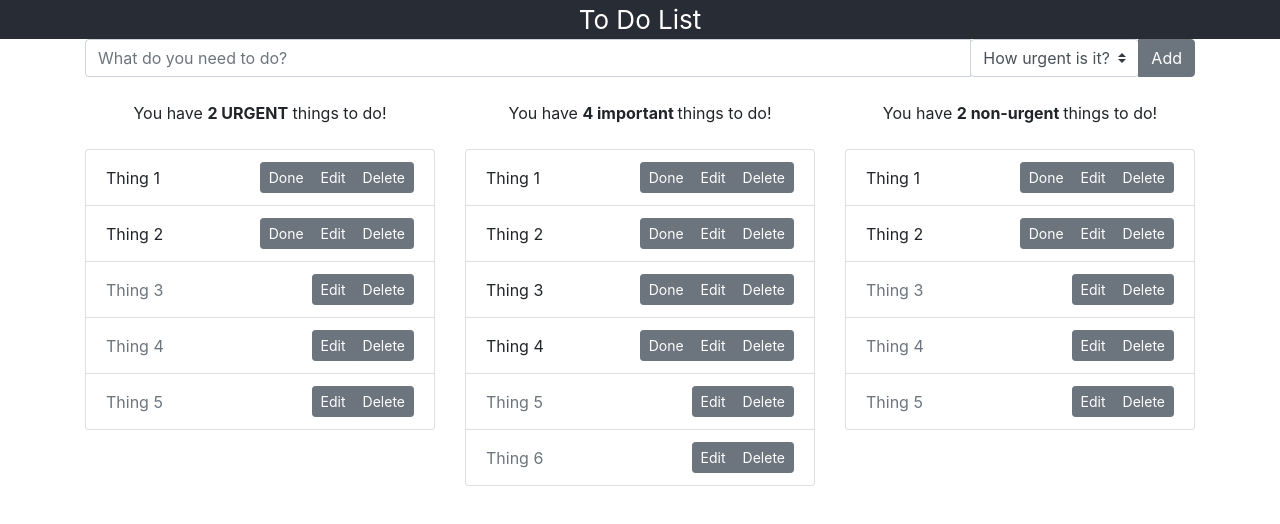
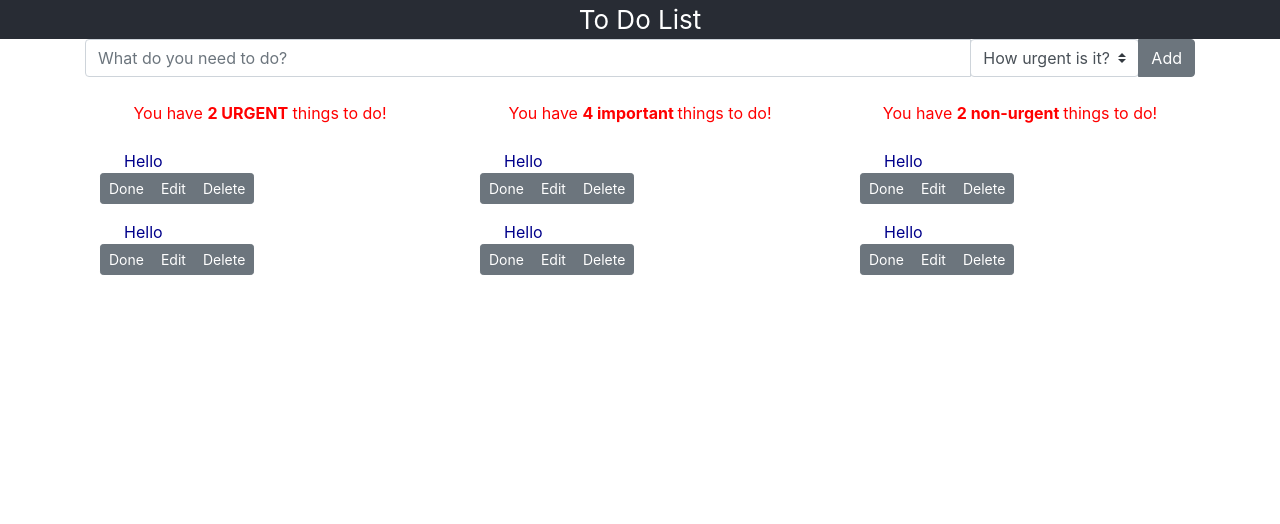
Before and after one commit to helenp360/todo_react_application, a React (Create React App) app: page / in a window 1280 px wide. Shown: the top 524 px of the page. Built offline with nearby package versions, Linux system fonts and the light colour scheme.

Commit message:
split task lists up into individual task items

```diff
--- a/src/App.js
+++ b/src/App.js
@@ -14,9 +14,30 @@ function App() {
 
       <TaskInput/>
       <br></br>
+
       <TaskItemHeading/>
       <br></br>
-      <TaskItem text="Task One"/>
+
+      <div className="container">
+        <div className="row">
+
+          <div className="col-12 col-sm-4 task-item">
+            <TaskItem/>
+            <TaskItem/>
+          </div>
+
+          <div className="col-12 col-sm-4 task-item">
+            <TaskItem/>
+            <TaskItem/>
+          </div>
+
+          <div className="col-12 col-sm-4 task-item">
+            <TaskItem/>
+            <TaskItem/>
+          </div>
+
+        </div>
+      </div>
 
 
     </div>
@@ -24,3 +45,9 @@ function App() {
 }
 
 export default App;
+
+
+//need heading then items, then headings etc
+//3 different headings for each level of urgency?
+
+//TaskItemActive and TaskItemInactive ?
--- a/src/TaskItem/TaskItem.js
+++ b/src/TaskItem/TaskItem.js
@@ -6,88 +6,15 @@ function TaskItem(props) {
     <div className="container">
       <div className="row">
         <div className="col-12 col-sm-4 task-item">
-          <ul className="list-group">
-            <li className="list-group-item d-flex justify-content-between align-items-center">Thing 1<div class="btn-group btn-group-sm" role="group" aria-label="Basic example">
-              <button type="button" class="btn btn-secondary">Done</button>
-              <button type="button" class="btn btn-secondary">Edit</button>
-              <button type="button" class="btn btn-secondary">Delete</button>
-            </div></li>
-            <li className="list-group-item d-flex justify-content-between align-items-center">Thing 2<div class="btn-group btn-group-sm" role="group" aria-label="Basic example">
-              <button type="button" class="btn btn-secondary">Done</button>
-              <button type="button" class="btn btn-secondary">Edit</button>
-              <button type="button" class="btn btn-secondary">Delete</button>
-            </div></li>
-            <li className="list-group-item disabled d-flex justify-content-between align-items-center" aria-disabled="true">Thing 3<div class="btn-group btn-group-sm" role="group" aria-label="Basic example">
-              <button type="button" class="btn btn-secondary">Edit</button>
-              <button type="button" class="btn btn-secondary">Delete</button>
-            </div></li>
-            <li className="list-group-item disabled d-flex justify-content-between align-items-center" aria-disabled="true">Thing 4<div class="btn-group btn-group-sm" role="group" aria-label="Basic example">
-              <button type="button" class="btn btn-secondary">Edit</button>
-              <button type="button" class="btn btn-secondary">Delete</button>
-            </div></li>
-            <li className="list-group-item disabled d-flex justify-content-between align-items-center" aria-disabled="true">Thing 5<div class="btn-group btn-group-sm" role="group" aria-label="Basic example">
-              <button type="button" class="btn btn-secondary">Edit</button>
-              <button type="button" class="btn btn-secondary">Delete</button>
-            </div></li>
-          </ul>
-        </div>
-        <div className="col-12 col-sm-4 task-item">
-          <ul className="list-group">
-            <li class="list-group-item d-flex justify-content-between align-items-center">Thing 1<div class="btn-group btn-group-sm" role="group" aria-label="Basic example">
-              <button type="button" class="btn btn-secondary">Done</button>
-              <button type="button" class="btn btn-secondary">Edit</button>
-              <button type="button" class="btn btn-secondary">Delete</button>
-            </div></li>
-            <li class="list-group-item d-flex justify-content-between align-items-center">Thing 2<div class="btn-group btn-group-sm" role="group" aria-label="Basic example">
-              <button type="button" class="btn btn-secondary">Done</button>
-              <button type="button" class="btn btn-secondary">Edit</button>
-              <button type="button" class="btn btn-secondary">Delete</button>
-            </div></li>
-            <li class="list-group-item d-flex justify-content-between align-items-center">Thing 3<div class="btn-group btn-group-sm" role="group" aria-label="Basic example">
-              <button type="button" class="btn btn-secondary">Done</button>
-              <button type="button" class="btn btn-secondary">Edit</button>
-              <button type="button" class="btn btn-secondary">Delete</button>
-            </div></li>
-            <li class="list-group-item d-flex justify-content-between align-items-center">Thing 4<div class="btn-group btn-group-sm" role="group" aria-label="Basic example">
-              <button type="button" class="btn btn-secondary">Done</button>
-              <button type="button" class="btn btn-secondary">Edit</button>
-              <button type="button" class="btn btn-secondary">Delete</button>
-            </div></li>
-            <li class="list-group-item disabled d-flex justify-content-between align-items-center" aria-disabled="true">Thing 5<div class="btn-group btn-group-sm" role="group" aria-label="Basic example">
-              <button type="button" class="btn btn-secondary">Edit</button>
-              <button type="button" class="btn btn-secondary">Delete</button>
-            </div></li>
-            <li class="list-group-item disabled d-flex justify-content-between align-items-center" aria-disabled="true">Thing 6<div class="btn-group btn-group-sm" role="group" aria-label="Basic example">
-              <button type="button" class="btn btn-secondary">Edit</button>
-              <button type="button" class="btn btn-secondary">Delete</button>
-            </div></li>
-          </ul>
-        </div>
-        <div className="col-12 col-sm-4 task-item">
-          <ul className="list-group">
-            <li className="list-group-item d-flex justify-content-between align-items-center">Thing 1<div class="btn-group btn-group-sm" role="group" aria-label="Basic example">
-              <button type="button" class="btn btn-secondary">Done</button>
-              <button type="button" class="btn btn-secondary">Edit</button>
-              <button type="button" class="btn btn-secondary">Delete</button>
-            </div></li>
-            <li className="list-group-item d-flex justify-content-between align-items-center">Thing 2<div class="btn-group btn-group-sm" role="group" aria-label="Basic example">
-              <button type="button" class="btn btn-secondary">Done</button>
-              <button type="button" class="btn btn-secondary">Edit</button>
-              <button type="button" class="btn btn-secondary">Delete</button>
-            </div></li>
-            <li className="list-group-item disabled d-flex justify-content-between align-items-center" aria-disabled="true">Thing 3<div class="btn-group btn-group-sm" role="group" aria-label="Basic example">
-              <button type="button" class="btn btn-secondary">Edit</button>
-              <button type="button" class="btn btn-secondary">Delete</button>
-            </div></li>
-            <li className="list-group-item disabled d-flex justify-content-between align-items-center" aria-disabled="true">Thing 4<div class="btn-group btn-group-sm" role="group" aria-label="Basic example">
-              <button type="button" class="btn btn-secondary">Edit</button>
-              <button type="button" class="btn btn-secondary">Delete</button>
-            </div></li>
-            <li className="list-group-item disabled d-flex justify-content-between align-items-center" aria-disabled="true">Thing 5<div class="btn-group btn-group-sm" role="group" aria-label="Basic example">
-              <button type="button" class="btn btn-secondary">Edit</button>
-              <button type="button" class="btn btn-secondary">Delete</button>
-            </div></li>
-          </ul>
+          <div className="task-item__text">
+            <p>Hello
+              <div class="btn-group btn-group-sm" role="group" aria-label="Basic example">
+                <button type="button" class="btn btn-secondary">Done</button>
+                <button type="button" class="btn btn-secondary">Edit</button>
+                <button type="button" class="btn btn-secondary">Delete</button>
+              </div>
+            </p>
+          </div>
         </div>
       </div>
     </div>
@@ -95,3 +22,11 @@ function TaskItem(props) {
 }
 
 export default TaskItem;
+
+          // <ul className="list-group">
+          //   <li className="list-group-item d-flex justify-content-between align-items-center">Thing 1<div class="btn-group btn-group-sm" role="group" aria-label="Basic example">
+          //     <button type="button" class="btn btn-secondary">Done</button>
+          //     <button type="button" class="btn btn-secondary">Edit</button>
+          //     <button type="button" class="btn btn-secondary">Delete</button>
+          //   </div></li>
+          // </ul>
--- a/src/TaskItemHeading/TaskItemHeading.css
+++ b/src/TaskItemHeading/TaskItemHeading.css
@@ -0,0 +1,3 @@
+.task-item-heading {
+    color: red;
+}
--- a/src/TaskItemHeading/TaskItemHeading.js
+++ b/src/TaskItemHeading/TaskItemHeading.js
@@ -3,15 +3,15 @@ import './TaskItemHeading.css';
 
 function TaskItemHeading() {
   return (
-    <div className="container task-item-heading">
+    <div className="container">
         <div className="row">
-            <div className="col-12 col-sm-4 listOfThings">
+            <div className="col-12 col-sm-4 task-item-heading">
                 <div className="list_heading">You have <strong>2 URGENT</strong> things to do!</div>
             </div>
-            <div className="col-12 col-sm-4 listOfThings">
+            <div className="col-12 col-sm-4 task-item-heading">
                 <div className="list_heading">You have <strong>4 important </strong> things to do!</div>
             </div>
-            <div className="col-12 col-sm-4 listOfThings">
+            <div className="col-12 col-sm-4 task-item-heading">
                 <div className="list_heading">You have <strong>2 non-urgent </strong> things to do!</div>
             </div>
         </div>
```
